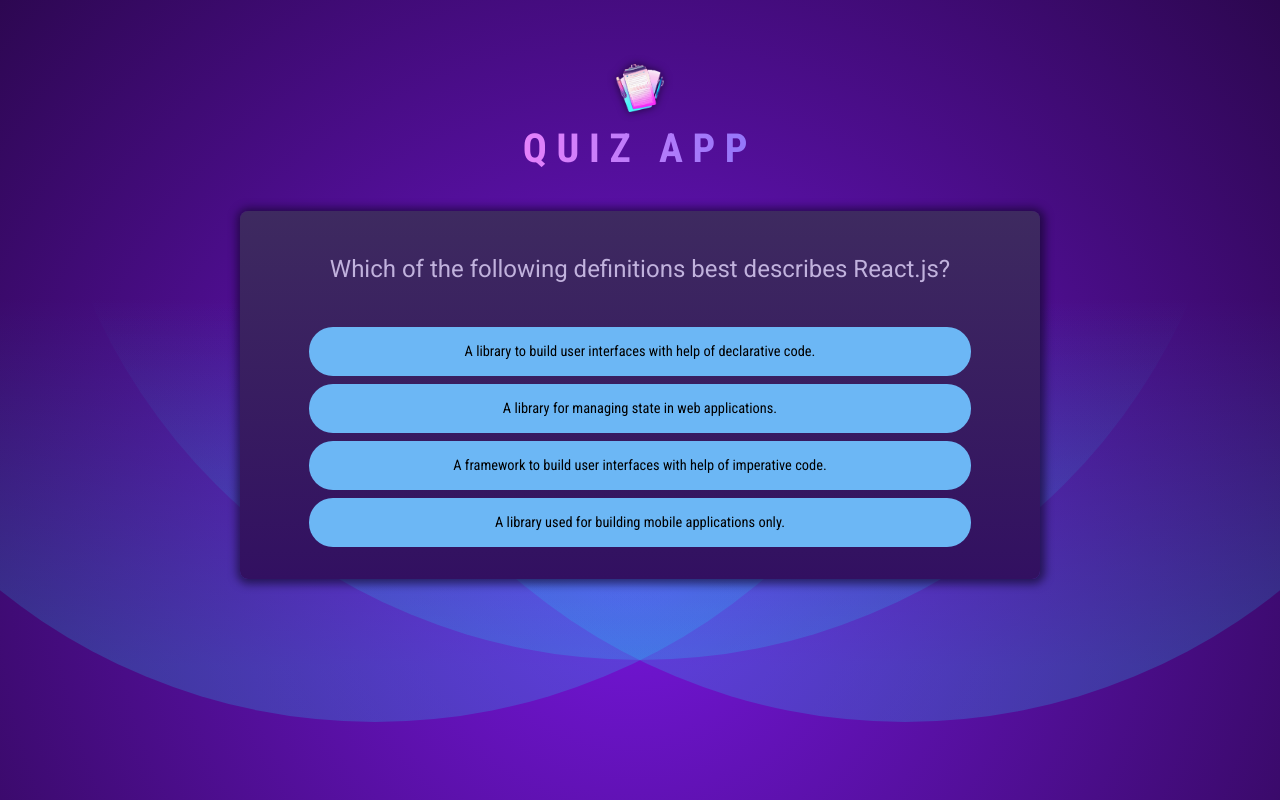
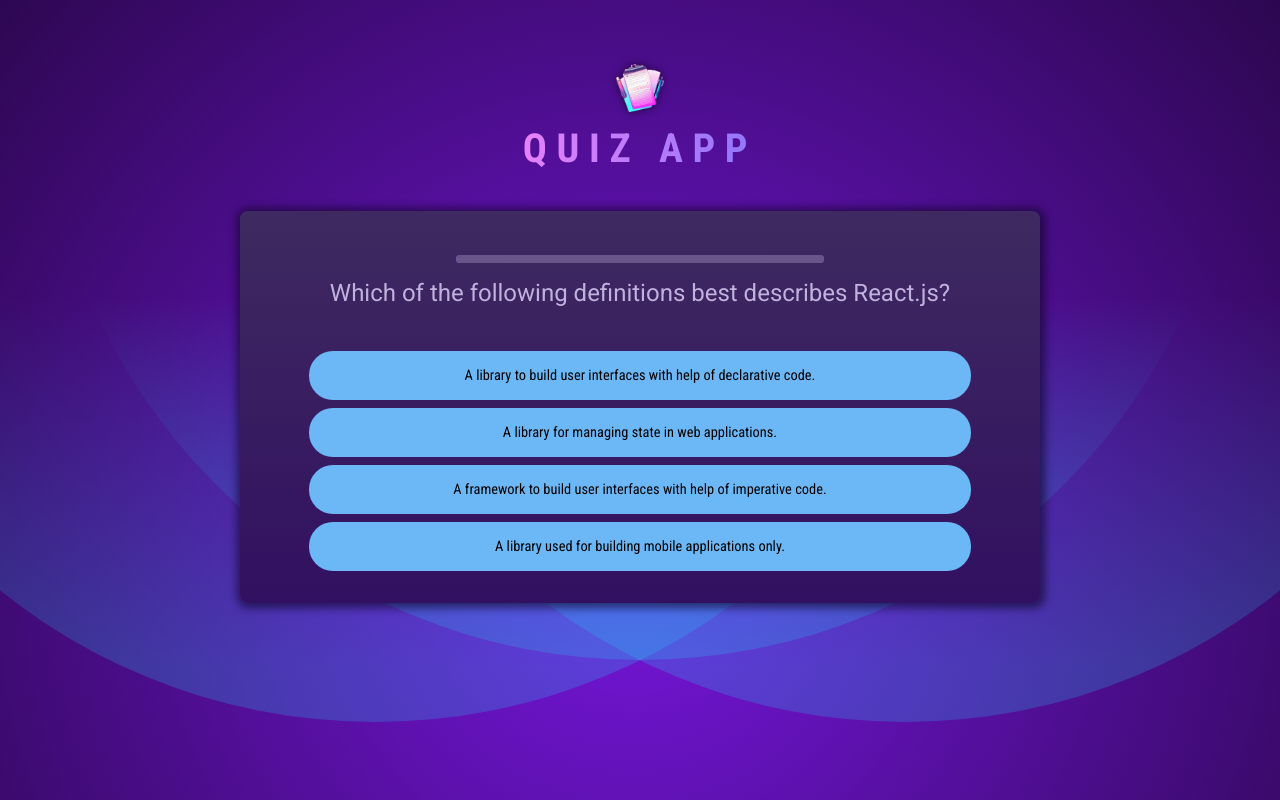
Before and after one commit to SreeragCV/quiz_app, a React (Vite) app: page / in a window 1280 px wide. Built offline with nearby package versions, Linux system fonts and the light colour scheme.

Commit message:
progress component added

```diff
--- /dev/null
+++ b/components/QuestionTimer.jsx
@@ -0,0 +1,21 @@
+import React, { useEffect, useState } from "react";
+
+export default function QuestionTimer({ timeout, onTimeout }) {
+  const [remainingTime, setRemainingTime] = useState(timeout);
+
+  useEffect(() => {
+    setTimeout(onTimeout, timeout);
+  }, [timeout, onTimeout]);
+
+  useEffect(() => {
+    setInterval(() => {
+      setRemainingTime((prevRemainingTime) => prevRemainingTime - 100);
+    }, 100);
+  }, []);
+
+  return (
+    <div>
+      <progress id="question-time" value={remainingTime} max={timeout} />
+    </div>
+  );
+}
--- a/components/Quiz.jsx
+++ b/components/Quiz.jsx
@@ -1,6 +1,7 @@
-import React, { useEffect, useState } from "react";
+import React, { useCallback, useState } from "react";
 import QUESTIONS from "../src/questions.js";
 import img from '../src/assets/quiz-complete.png'
+import QuestionTimer from "./QUestionTimer.jsx";
 
 export default function Quiz() {
   const [userAnswers, setUserAnswers] = useState([]);
@@ -19,17 +20,18 @@
   const shuffledAnswers = [...QUESTIONS[activeQuestionIndex].answers]
   shuffledAnswers.sort(() => Math.random() - 0.5)
 
-  function handleClick(selectedAnswer) {
+  const handleSelectAnswer = useCallback(function handleSelectAnswer(selectedAnswer) {
     setUserAnswers((prevUserAnswers) => {
       return [...prevUserAnswers, selectedAnswer];
     });
-    // const storedIds = JSON.parse(localStorage.getItem('selectedAnswers')) || []
-    // localStorage.setItem('selectedAnswers', JSON.stringify([...storedIds, selectedAnswer]))
-  }
+  }, [])
+
+  const handleSkipAnswer = useCallback(() => handleSelectAnswer(null), [handleSelectAnswer])
 
   return (
     <div id="quiz">
       <div id="question">
+        <QuestionTimer timeout={10000} onTimeout={handleSkipAnswer}/>
         <h2>{QUESTIONS[activeQuestionIndex].text}</h2>
         <ul id="answers">
           {QUESTIONS[activeQuestionIndex].answers.map((answer) => {
```
